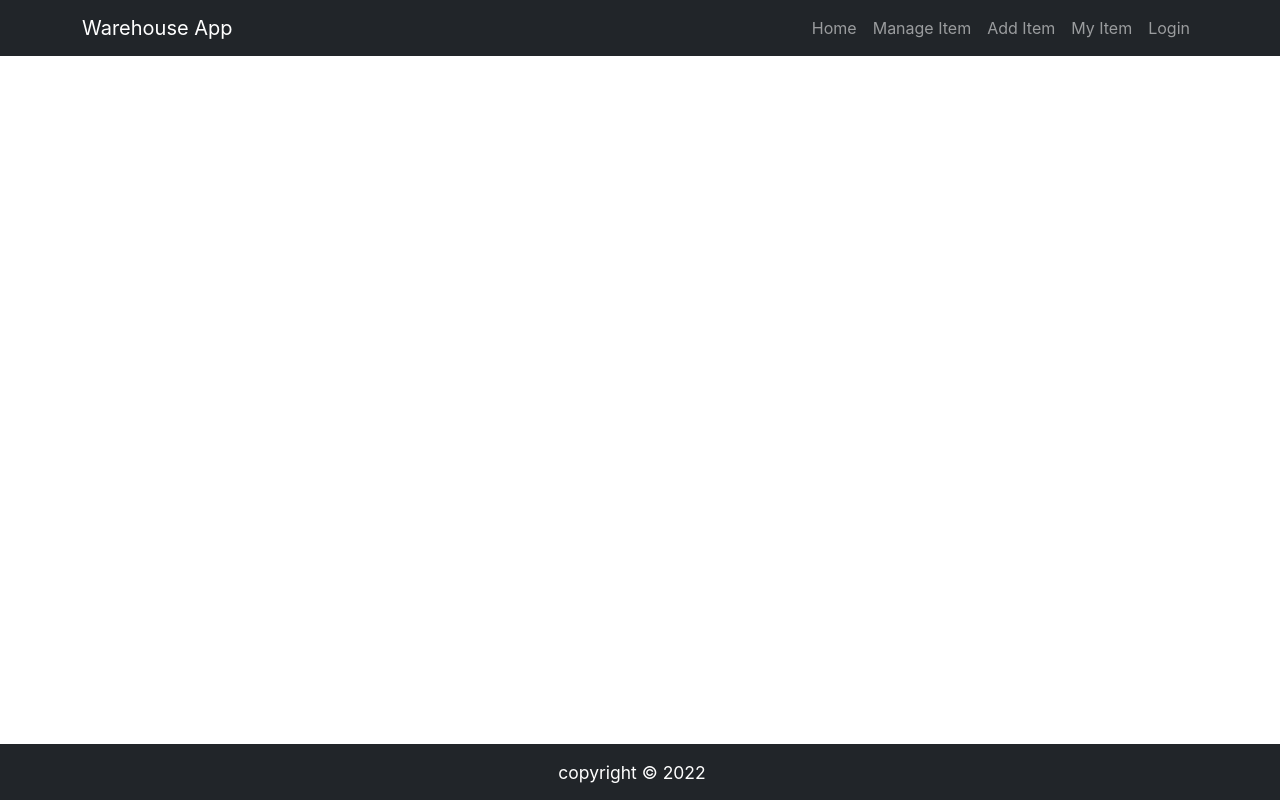
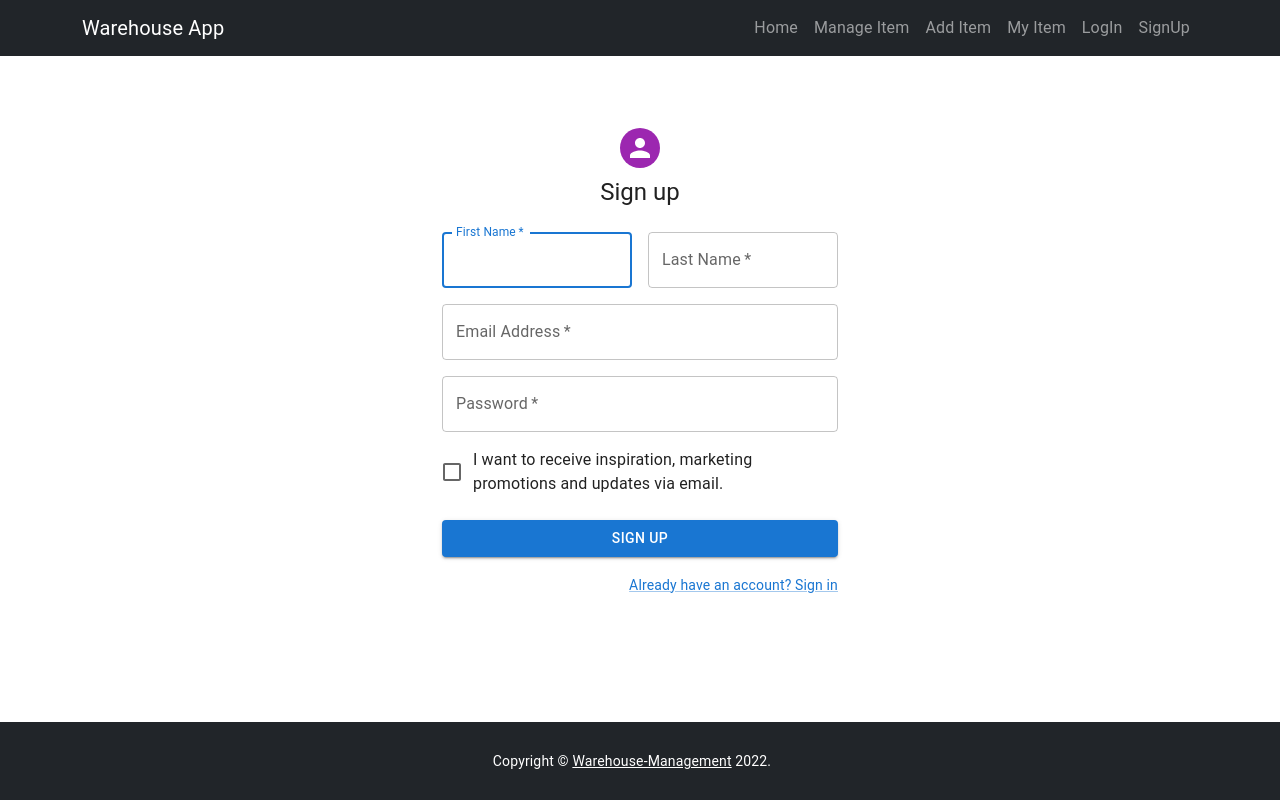
Before and after one commit to abrarfahim19/warehouse-client, a React (Create React App) app: page /register in a window 1280 px wide. Built offline with nearby package versions, Linux system fonts and the light colour scheme.

Commit message:
material UI Component tested for the first time

```diff
--- a/package.json
+++ b/package.json
@@ -3,6 +3,9 @@
   "version": "0.1.0",
   "private": true,
   "dependencies": {
+    "@emotion/react": "^11.9.0",
+    "@emotion/styled": "^11.8.1",
+    "@mui/material": "^5.6.3",
     "@testing-library/jest-dom": "^5.16.4",
     "@testing-library/react": "^13.1.1",
     "@testing-library/user-event": "^13.5.0",
--- a/src/App.js
+++ b/src/App.js
@@ -1,10 +1,11 @@
-import logo from './logo.svg';
 import './App.css';
 import Header from './Components/Header/Header';
 import Footer from './Components/Footer/Footer';
 import { Route, Routes } from 'react-router-dom';
 import Home from './Components/Home/Home';
 import Manage from './Components/Manage/Manage';
+import Register from './Components/Register/Register';
+import Login from './Components/Login/Login';
 
 function App() {
   return (
@@ -14,6 +15,8 @@ function App() {
         <Route path='/' element={<Home></Home>}></Route>
         <Route path='/home' element={<Home></Home>}></Route>
         <Route path='/manage' element={<Manage></Manage>}></Route>
+        <Route path='/register' element={<Register></Register>}></Route>
+        <Route path='/login' element={<Login></Login>}></Route>
       </Routes>
       <Footer></Footer>
     </div>
--- a/src/Components/Footer/Footer.js
+++ b/src/Components/Footer/Footer.js
@@ -1,15 +1,27 @@
+import { Link, Typography } from '@mui/material';
 import React from 'react';
 import { Navbar } from 'react-bootstrap';
 
+function Copyright(props) {
+    return (
+      <Typography variant="body2" color="text.secondary" align="center" {...props}>
+        {'Copyright © '}
+        <Link color="inherit" href="https://warehouse-managemnet.app/">
+          Warehouse-Management
+        </Link>{' '}
+        {new Date().getFullYear()}
+        {'.'}
+      </Typography>
+    );
+  }
+
 const Footer = () => {
-    const today = new Date();
-    const year = today.getFullYear();
     return (
         <div>
             <footer>
                     <Navbar fixed="bottom" className="justify-content-center mt-5" expand="lg" variant="dark" bg="dark">
                         <Navbar.Brand >
-                            <small className="text-center">copyright &copy; {year} </small>
+                            <Copyright className="text-white" sx={{ mt: 2, mb: 2 }} />
                         </Navbar.Brand>
                     </Navbar>
             </footer>
--- a/src/Components/Header/Header.js
+++ b/src/Components/Header/Header.js
@@ -14,7 +14,8 @@ const Header = () => {
                         <Nav.Link as={Link} to="manage">Manage Item</Nav.Link>
                         <Nav.Link href="#add">Add Item</Nav.Link>
                         <Nav.Link href="#myitem">My Item</Nav.Link>
-                        <Nav.Link href="#login">Login</Nav.Link>
+                        <Nav.Link as={Link} to="login">LogIn</Nav.Link>
+                        <Nav.Link as={Link} to="register">SignUp</Nav.Link>
                     </Nav>
                 </Navbar.Collapse>
             </Container>
--- /dev/null
+++ b/src/Components/Login/Login.js
@@ -0,0 +1,102 @@
+import React from "react";
+import Avatar from "@mui/material/Avatar";
+import Button from "@mui/material/Button";
+import CssBaseline from "@mui/material/CssBaseline";
+import TextField from "@mui/material/TextField";
+import FormControlLabel from "@mui/material/FormControlLabel";
+import Checkbox from "@mui/material/Checkbox";
+import Link from "@mui/material/Link";
+import Grid from "@mui/material/Grid";
+import Box from "@mui/material/Box";
+import Typography from "@mui/material/Typography";
+import Container from "@mui/material/Container";
+import { createTheme, ThemeProvider } from "@mui/material/styles";
+
+const theme = createTheme();
+
+const Login = () => {
+    const handleSubmit = (event) => {
+        event.preventDefault();
+        const data = new FormData(event.currentTarget);
+        console.log({
+            email: data.get("email"),
+            password: data.get("password"),
+        });
+    };
+
+    return (
+        <ThemeProvider theme={theme}>
+            <Container component="main" maxWidth="xs">
+                <CssBaseline />
+                <Box
+                    sx={{
+                        marginTop: 8,
+                        display: "flex",
+                        flexDirection: "column",
+                        alignItems: "center",
+                    }}
+                >
+                    <Avatar sx={{ m: 1, bgcolor: "secondary.main" }}></Avatar>
+                    <Typography component="h1" variant="h5">
+                        Sign in
+                    </Typography>
+                    <Box
+                        component="form"
+                        onSubmit={handleSubmit}
+                        noValidate
+                        sx={{ mt: 1 }}
+                    >
+                        <TextField
+                            margin="normal"
+                            required
+                            fullWidth
+                            id="email"
+                            label="Email Address"
+                            name="email"
+                            autoComplete="email"
+                            autoFocus
+                        />
+                        <TextField
+                            margin="normal"
+                            required
+                            fullWidth
+                            name="password"
+                            label="Password"
+                            type="password"
+                            id="password"
+                            autoComplete="current-password"
+                        />
+                        <FormControlLabel
+                            control={
+                                <Checkbox value="remember" color="primary" />
+                            }
+                            label="Remember me"
+                        />
+                        <Button
+                            type="submit"
+                            fullWidth
+                            variant="contained"
+                            sx={{ mt: 3, mb: 2 }}
+                        >
+                            Sign In
+                        </Button>
+                        <Grid container>
+                            <Grid item xs>
+                                <Link href="#" variant="body2">
+                                    Forgot password?
+                                </Link>
+                            </Grid>
+                            <Grid item>
+                                <Link href="#" variant="body2">
+                                    {"Don't have an account? Sign Up"}
+                                </Link>
+                            </Grid>
+                        </Grid>
+                    </Box>
+                </Box>
+            </Container>
+        </ThemeProvider>
+    );
+};
+
+export default Login;
--- /dev/null
+++ b/src/Components/Register/Register.js
@@ -0,0 +1,116 @@
+import React from "react";
+import Avatar from '@mui/material/Avatar';
+import Button from '@mui/material/Button';
+import CssBaseline from '@mui/material/CssBaseline';
+import TextField from '@mui/material/TextField';
+import FormControlLabel from '@mui/material/FormControlLabel';
+import Checkbox from '@mui/material/Checkbox';
+import Link from '@mui/material/Link';
+import Grid from '@mui/material/Grid';
+import Box from '@mui/material/Box';
+import Typography from '@mui/material/Typography';
+import Container from '@mui/material/Container';
+import { createTheme, ThemeProvider } from '@mui/material/styles';
+const theme = createTheme();
+
+const Register = () => {
+    const handleSubmit = (event) => {
+        event.preventDefault();
+        const data = new FormData(event.currentTarget);
+        console.log({
+          email: data.get('email'),
+          password: data.get('password'),
+        });
+      };
+
+      return (
+        <ThemeProvider theme={theme}>
+          <Container component="main" maxWidth="xs">
+            <CssBaseline />
+            <Box
+              sx={{
+                marginTop: 8,
+                display: 'flex',
+                flexDirection: 'column',
+                alignItems: 'center',
+              }}
+            >
+              <Avatar sx={{ m: 1, bgcolor: 'secondary.main' }}>
+              </Avatar>
+              <Typography component="h1" variant="h5">
+                Sign up
+              </Typography>
+              <Box component="form" noValidate onSubmit={handleSubmit} sx={{ mt: 3 }}>
+                <Grid container spacing={2}>
+                  <Grid item xs={12} sm={6}>
+                    <TextField
+                      autoComplete="given-name"
+                      name="firstName"
+                      required
+                      fullWidth
+                      id="firstName"
+                      label="First Name"
+                      autoFocus
+                    />
+                  </Grid>
+                  <Grid item xs={12} sm={6}>
+                    <TextField
+                      required
+                      fullWidth
+                      id="lastName"
+                      label="Last Name"
+                      name="lastName"
+                      autoComplete="family-name"
+                    />
+                  </Grid>
+                  <Grid item xs={12}>
+                    <TextField
+                      required
+                      fullWidth
+                      id="email"
+                      label="Email Address"
+                      name="email"
+                      autoComplete="email"
+                    />
+                  </Grid>
+                  <Grid item xs={12}>
+                    <TextField
+                      required
+                      fullWidth
+                      name="password"
+                      label="Password"
+                      type="password"
+                      id="password"
+                      autoComplete="new-password"
+                    />
+                  </Grid>
+                  <Grid item xs={12}>
+                    <FormControlLabel
+                      control={<Checkbox value="allowExtraEmails" color="primary" />}
+                      label="I want to receive inspiration, marketing promotions and updates via email."
+                    />
+                  </Grid>
+                </Grid>
+                <Button
+                  type="submit"
+                  fullWidth
+                  variant="contained"
+                  sx={{ mt: 3, mb: 2 }}
+                >
+                  Sign Up
+                </Button>
+                <Grid container justifyContent="flex-end">
+                  <Grid item>
+                    <Link href="#" variant="body2">
+                      Already have an account? Sign in
+                    </Link>
+                  </Grid>
+                </Grid>
+              </Box>
+            </Box>
+          </Container>
+        </ThemeProvider>
+      );
+    }
+
+export default Register;
```
Also changed, not shown: src/firebase.init.js (added, +22 -0 lines), src/Components/Login/Login.css (added), src/Components/Register/Register.css (added), 2 other files (tests, documents, lock files or other folders).
